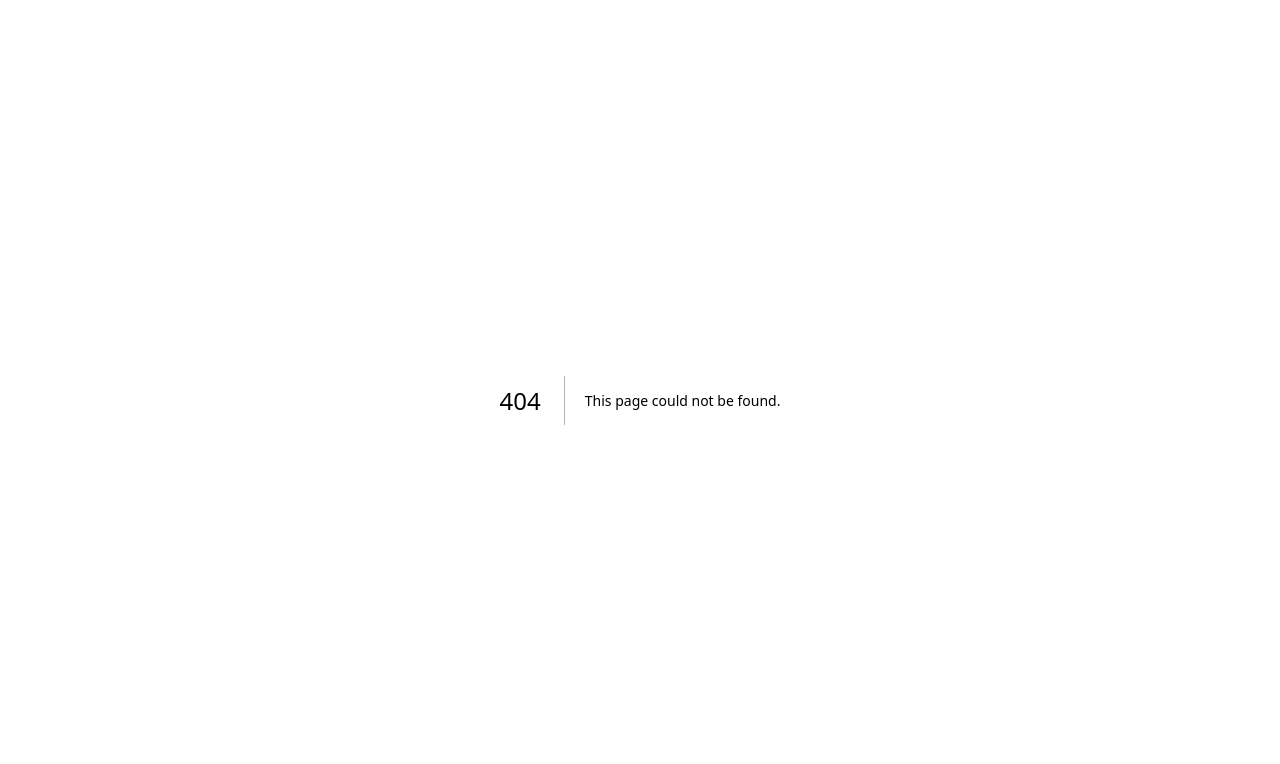
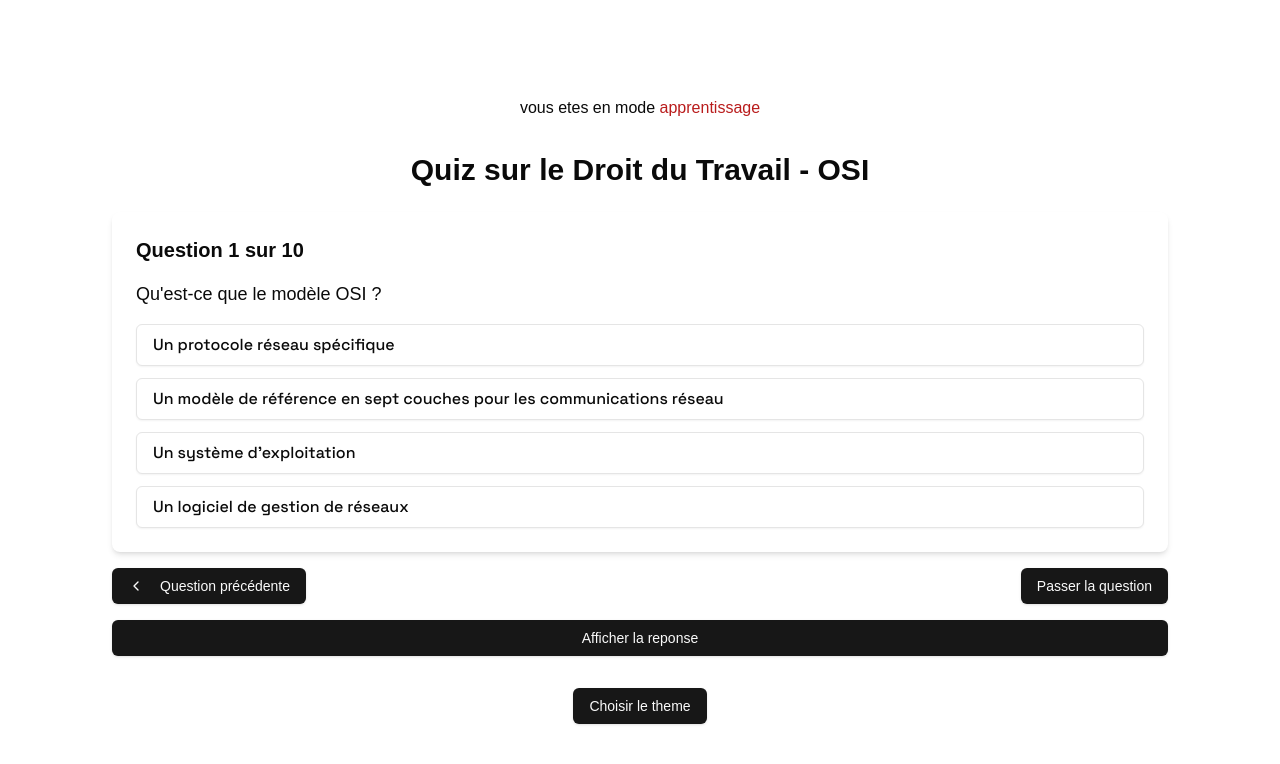
Before and after one commit to yassiEmp/easy-learn-app, a Next.js app: page /quiz/OSI in a window 1280 px wide. Before the commit this address had no page. Shown: the top 764 px of the page. Built offline with nearby package versions, Linux system fonts and the light colour scheme; a web font is replaced by a local one.

Commit message:
change will go on

```diff
--- a/app/layout.tsx
+++ b/app/layout.tsx
@@ -17,7 +17,8 @@ export default function RootLayout({
   return (
     <html lang="en">
       <body
-        className={`${unbounded.className} antialiased`}
+        className={`${unbounded.className} antialiased
+        `}
       >
         {children}
       </body>
--- a/app/page.tsx
+++ b/app/page.tsx
@@ -1,44 +1,13 @@
-"use client";
-import { useState } from "react";
 import ThemeSelector from "@/components/ThemeSelector";
-import Quiz from "@/components/Quiz";
-import { Button } from "@/components/ui/button";
 
-export default function Home() {
-  const [selectedTheme, setSelectedTheme] = useState<number | null>(null);
-  const [mode, setMode] = useState<"apprentissage" | "devoir">("apprentissage");
-  const [themeName, setThemeName] = useState<string>("");
-  const handleThemeSelect = (theme: number,themeName:string) => {
-    setSelectedTheme(theme);
-    setThemeName(themeName);
-  };
-
+export default async function Home() {
   return (
-    <main className="flex min-h-screen flex-col items-center justify-between p-24">
-      {selectedTheme === null ? (
-        <>
-          <ThemeSelector onThemeSelect={handleThemeSelect} />
-          <div>
-            <h2 className="text-2xl">Activer le :</h2>
-          <Button
-            onClick={() =>
-              setMode(mode === "apprentissage" ? "devoir" : "apprentissage")
-            }
-          >
-            {mode === "apprentissage" ? "Mode devoir" : "Mode apprentissage"}
-          </Button>
-
-          </div>
-        </>
-      ) : (
-        <>
-          <h3> vous etes en mode <span className="text-red-700">{mode}</span></h3>
-          <Quiz theme={selectedTheme} mode={mode} themeName={themeName} />
-          <Button onClick={() => setSelectedTheme(null)} className="mb-8">
-            Choisir le theme
-          </Button>
-        </>
-      )}
-    </main>
+    <>
+      <main className="flex min-h-screen flex-col items-center justify-between p-24">
+        <div className="container mx-auto px-4 py-8">
+          <ThemeSelector />
+        </div>
+      </main>
+    </>
   );
 }
--- /dev/null
+++ b/app/quiz/[name]/page.tsx
@@ -0,0 +1,42 @@
+import { QuestionArray } from "@/assets/question";
+import Question from "@/components/Question";
+import { Button } from "@/components/ui/button";
+import getQuestionsByName from "@/utils/retriver";
+import { ChevronLeft } from "lucide-react";
+
+export default async function Quiz({ params }: { params: Promise<{name: string}> }) {
+  const name = (await params).name
+  const questions = getQuestionsByName(name) ;
+
+  if(questions==-1) return <>the asked question isn't available</>
+
+  const currentQuestion = (questions as QuestionArray)[0];
+
+  return (
+    <>
+    <h1 className="text-3xl font-bold mb-6 text-center">
+          Quiz sur le Droit du Travail - {name.replace("question","")}
+        </h1>
+      <Question
+        QuestionIndex={0}
+        answer={currentQuestion.answer}
+        options={currentQuestion.options}
+        question={currentQuestion.question}
+        key={0}
+        selectedOptions={[]}
+        totalQuestions={10}
+      />
+
+      <div className="mt-4 flex justify-between">
+          <Button className="flex items-center">
+            <ChevronLeft className="mr-2" /> Question précédente
+          </Button>
+          <Button className="flex items-center">Passer la question</Button>
+        </div>
+
+        <div className="mt-4">
+          <Button className="w-full">Afficher la reponse</Button>
+        </div>
+    </>
+  );
+}
--- /dev/null
+++ b/app/quiz/layout.tsx
@@ -0,0 +1,22 @@
+import { Button } from "@/components/ui/button";
+import Link from "next/link";
+
+export default function Layout({
+  children,
+}: Readonly<{ children: React.ReactNode }>) {
+  const mode = "apprentissage";
+  return (
+    <main className="flex min-h-screen flex-col items-center justify-between p-24">
+      <h3>
+        {" "}
+        vous etes en mode <span className="text-red-700">{mode}</span>
+      </h3>
+      <div className="container mx-auto px-4 py-8">
+        {children}
+      </div>
+      <Button className="mb-8">
+        <Link href="/">Choisir le theme</Link>
+      </Button>
+    </main>
+  );
+}
--- a/components/Question.tsx
+++ b/components/Question.tsx
@@ -6,34 +6,37 @@ const space_Grotesk = Space_Grotesk({
   weight: ["500", "700",],
 });
 
-interface QuestionProps {
-  question: string
-  options: string[]
-  onAnswer: (selectedAnswer: number | null) => void
-  currentQuestion: number
-  totalQuestions: number
-  selectedAnswer: number | null
+type Question ={
+  question: string;
+  options: string[];
+  answer: number;
+}
+interface QuestionProps extends Question{
+  QuestionIndex: number,
+
+  totalQuestions: number,
+  // the index of the selected option will be pushed here
+  selectedOptions: number[]
 }
 
 export default function Question({
+  options,
+  totalQuestions,
+  selectedOptions,
   question,
-  options,
-  onAnswer,
-  currentQuestion,
-  totalQuestions,
-  selectedAnswer
+  answer,
+  QuestionIndex
 }: QuestionProps) {
   return (
     <div className="bg-white shadow-md rounded-lg p-6">
-      <h2 className="text-xl font-semibold mb-4">Question {currentQuestion} sur {totalQuestions}</h2>
+      <h2 className="text-xl font-semibold mb-4">Question {QuestionIndex +1} sur {totalQuestions}</h2>
       <p className="text-lg mb-4">{question}</p>
       <div className="space-y-3">
         {options.map((option, index) => (
           <Button
             key={index}
-            className={`${space_Grotesk.className} w-full text-left justify-start text-2xs ${selectedAnswer === index ? 'bg-blue-100' : ''}`}
+            className={`${space_Grotesk.className} w-full text-left justify-start text-2xs text-wrap min-h-fit`}
             variant="outline"
-            onClick={() => onAnswer(index)}
           >
             {option}
           </Button>
--- a/components/ThemeSelector.tsx
+++ b/components/ThemeSelector.tsx
@@ -1,34 +1,24 @@
-import { Button } from "@/components/ui/button"
+import { TopicsName } from "@/utils/retriver";
+import Link from "next/link";
+import { Button } from "./ui/button";
 
-interface ThemeSelectorProps {
-  onThemeSelect: (theme: number,themeName: string) => void;
-}
-
-const themes = [
-  { id: 1, name: "Thème 1" },
-  { id: 2, name: "Thème 2" },
-  { id: 3, name: "Thème 3" },
-  { id: 4, name: "Thème 4" },
-  { id: 5, name: "Thème 5" },
-  { id: 6, name: "Thème 6" },
-  { id: 7, name: "Thème 7" },
-  { id: 8, name: "Formules" },
-  { id: 9, name: "math" },
-  { id: 10, name: "OSI" },
-];
-
-export default function ThemeSelector({ onThemeSelect }: ThemeSelectorProps) {
+export default function ThemeSelector() {
+  const themes = TopicsName;
   return (
     <div className="container mx-auto px-4 py-8">
-      <h2 className="text-2xl font-bold mb-6 text-center">Choisissez un thème</h2>
+      <h2 className="text-2xl font-bold mb-6 text-center">
+        Choisissez un thème
+      </h2>
       <div className="grid grid-cols-1 md:grid-cols-2 lg:grid-cols-3 gap-4">
         {themes.map((theme) => (
           <Button
-            key={theme.id}
-            onClick={() => {onThemeSelect(theme.id,theme.name) } }
-            className="w-full text-lg py-4"
-          >
-            {theme.name}
+              key={theme}
+              className="w-full text-lg py-4 ">
+            <Link
+              href={`/quiz/${theme}`}
+            >
+              {theme}
+            </Link>
           </Button>
         ))}
       </div>
--- a/utils/retriver.ts
+++ b/utils/retriver.ts
@@ -29,6 +29,8 @@ export const TopicsName = [
 export default function getQuestionsByName(
   name: string
 ): QuestionArray | number {
+
+  console.log("the name is: ",name)
   switch (name) {
     case "questionTheme1":
       return questionTheme1;
```
